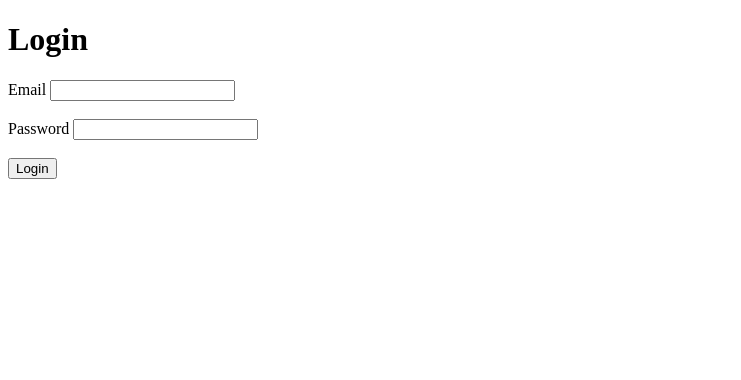
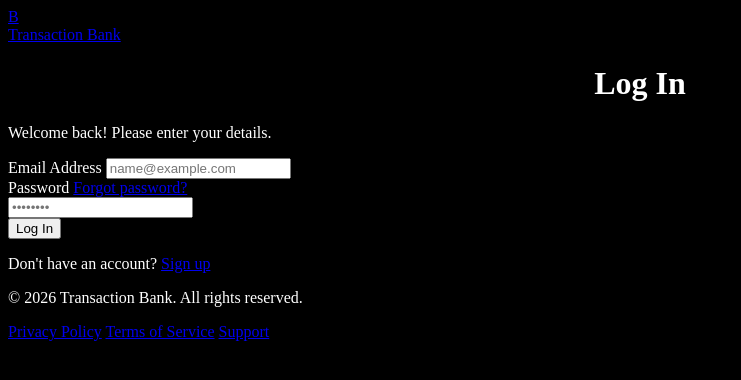
Before and after one commit to bardiaghiaszade/financial-platform, a Flask app: template templates/login.html in a window 1280 px wide. Shown: the top 380 px of the page, without its empty margins (0-741 px from the left). Run offline with Flask 3, Linux system fonts and the light colour scheme; the template is opened without the code that fills it, so the values that code supplies are empty.

Commit message:
login page updated and modernized

```diff
--- a/templates/login.html
+++ b/templates/login.html
@@ -1,28 +1,73 @@
 <!DOCTYPE html>
 <html lang="en">
-    <head>
-        <meta charset="UTF-8">
-        <meta name="viewport" content="width=device-width, initial-scale=1.0">
-        <title>Bank</title>
-    </head>
+<head>
+    <meta charset="UTF-8">
+    <meta name="viewport" content="width=device-width, initial-scale=1.0">
+    <title>Bank - Log In</title>
 
-    <body>
-        <h1>Login</h1>
+    <link rel="stylesheet" href="../static/style.css">
+</head>
+<body>
+    <header class="site-header">
+        <a href="login.html" class="brand-link">
+            <div class="brand-logo">B</div>
+            <span class="brand-name">Transaction Bank</span>
+        </a>
+    </header>
 
-        <form action="">
+    <main class="card">
+        <header>
+            <h1>Log In</h1>
+            <p class="subtitle">Welcome back! Please enter your details.</p>
+        </header>
 
-            <label for="email">Email</label>
-            <input type="email" id="email" name="email">
+        <!-- Form that user can login into an account -->
+        <form action="#" method="POST">
+            <div class="form-group">
+                <label for="email">Email Address</label>
+                <input
+                    type="email"
+                    id="email"
+                    name="email"
+                    placeholder="name@example.com"
+                    required
+                    autocomplete="email"
+                >
+            </div>
 
-            <br><br>
+            <div class="form-group">
+                <div class="form-header">
+                    <label for="password">Password</label>
+                    <a href="forgotPass.html" class="forgot-link">Forgot password?</a>
+                </div>
+                <input
+                    type="password"
+                    id="password"
+                    name="password"
+                    placeholder="••••••••"
+                    required
+                    autocomplete="current-password"
+                >
+            </div>
 
-            <label for="password">Password</label>
-            <input type="password" id="password" name="password">
+            <button type="submit" class="btn">Log In</button>
+        </form>
 
-            <br><br>
+        <p class="footer-text">
+            Don't have an account?
+            <a href="signup.html">Sign up</a>
+        </p>
+    </main>
 
-            <button type="submit">Login</button>
+    <!-- Footer part -->
+    <footer class="site-footer">
+        <p>&copy; 2026 Transaction Bank. All rights reserved.</p>
+        <div class="footer-links">
+            <a href="#">Privacy Policy</a>
+            <a href="#">Terms of Service</a>
+            <a href="#">Support</a>
+        </div>
+    </footer>
 
-        </form>
-    </body>
+</body>
 </html>
```
